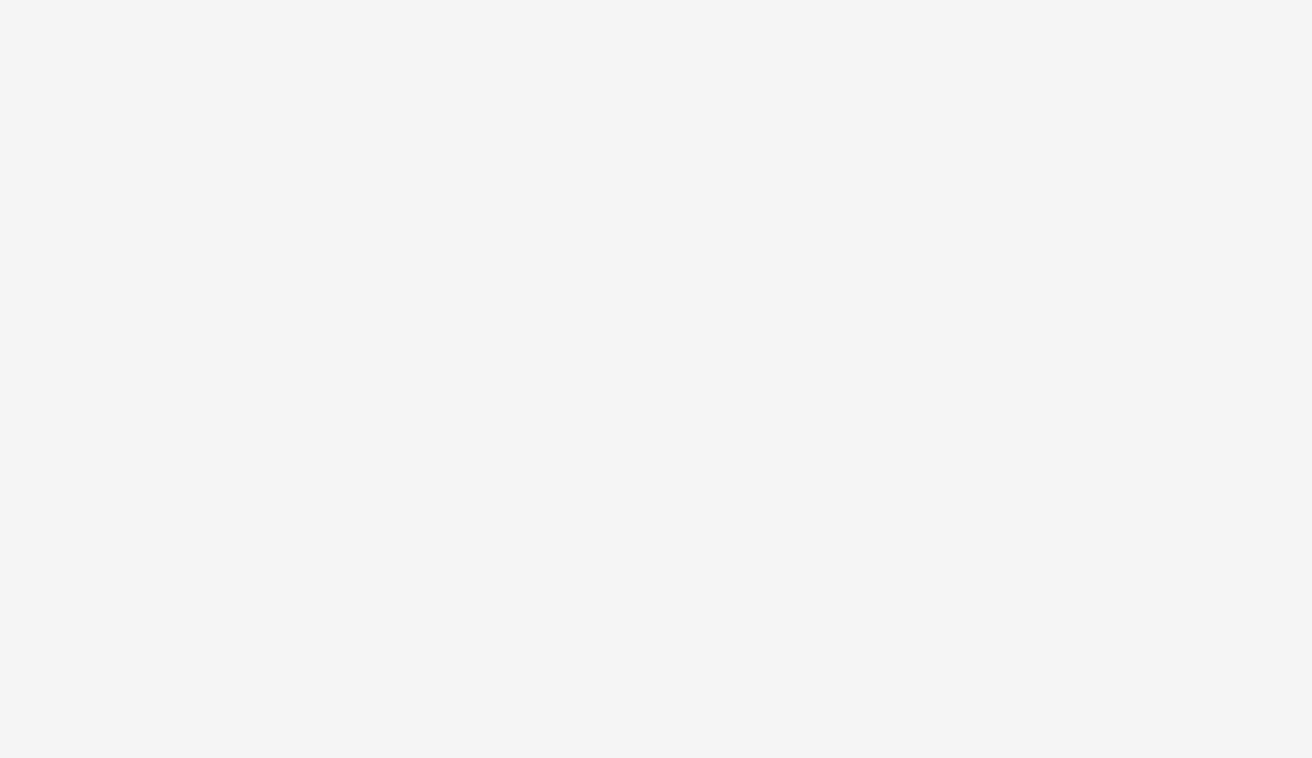
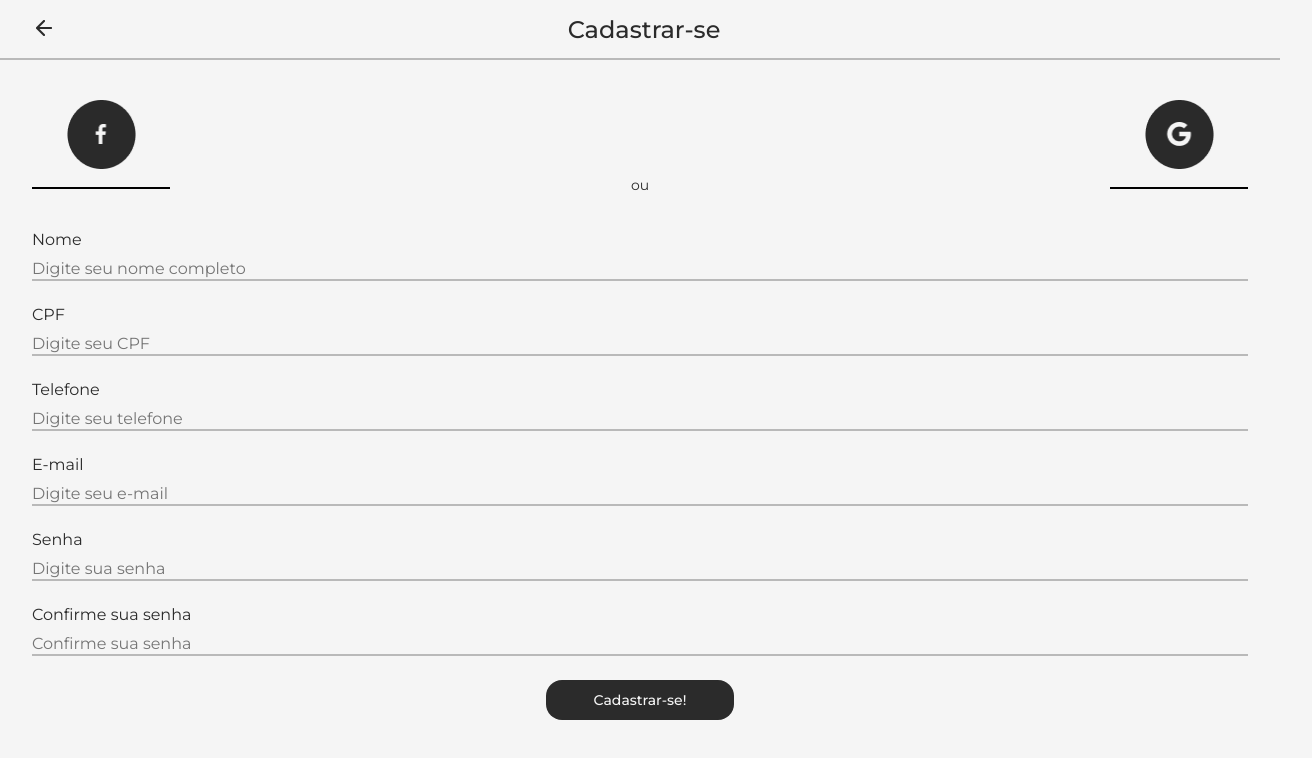
Before and after one commit to rafaeljc/elektro-front, a React (Vite) app: page /cadastro in a window 1280 px wide. Before the commit this address had no page. Shown: the top 758 px of the page, 1312 px wide, since content can reach past the window. Built offline with nearby package versions, Linux system fonts and the light colour scheme.

Commit message:
Adicionada página Cadastro às rotas

```diff
--- a/src/routes/Rotas.tsx
+++ b/src/routes/Rotas.tsx
@@ -3,6 +3,7 @@ import PaginaInicial from "../pages/PaginaInicial";
 import Home from "../pages/Home";
 import Perfil from "../pages/Perfil";
 import Login from "../pages/Login";
+import Cadastro from "../pages/Cadastro";
 
 function Rotas() {
   return (
@@ -11,6 +12,7 @@ function Rotas() {
       <Route path="/home" element={<Home />} />
       <Route path="/perfil" element={<Perfil />} />
       <Route path="/login" element={<Login />} />
+      <Route path="/cadastro" element={<Cadastro />} />
       // TODO: rota para página não encontrada (404)
     </Routes>
   );
```
